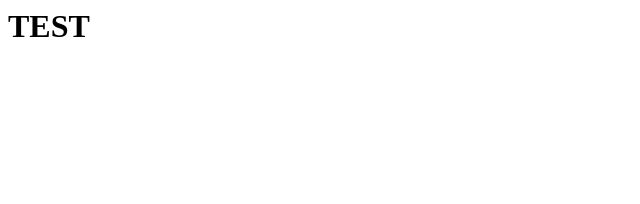
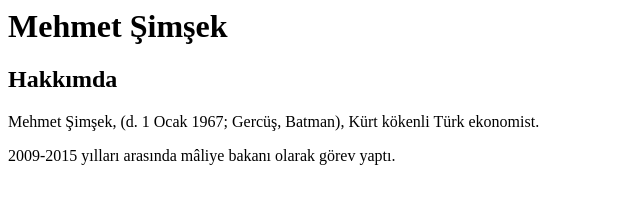
Before and after one commit to BillionDolarCode/kodluyoruzilkrepo, a plain HTML site: page index.html in a window 1280 px wide. Shown: the whole page, without its empty margins (0-640 px from the left). Drawn offline with Linux system fonts and the light colour scheme.

Commit message:
BasitHTMLSayfası

```diff
--- a/index.html
+++ b/index.html
@@ -1 +1,5 @@
-<h1>TEST</h1>
+<title>Kişisel Blog</title>
+<h1>Mehmet Şimşek</h1> <!--ISIM-->
+    <h2>Hakkımda</h2>  <!--BİLGİ-->
+        <p>Mehmet Şimşek, (d. 1 Ocak 1967; Gercüş, Batman), Kürt kökenli Türk ekonomist.</p>
+        <p>2009-2015 yılları arasında mâliye bakanı olarak görev yaptı.</p>
```
